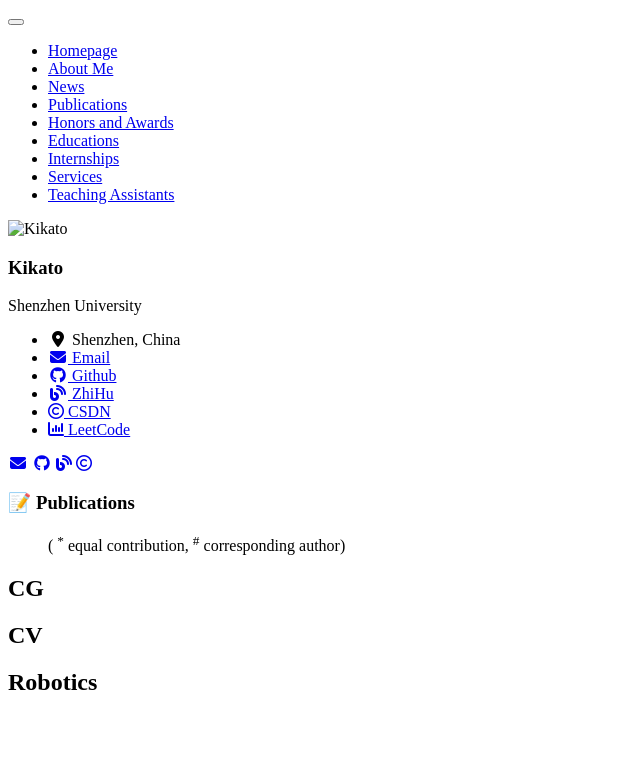
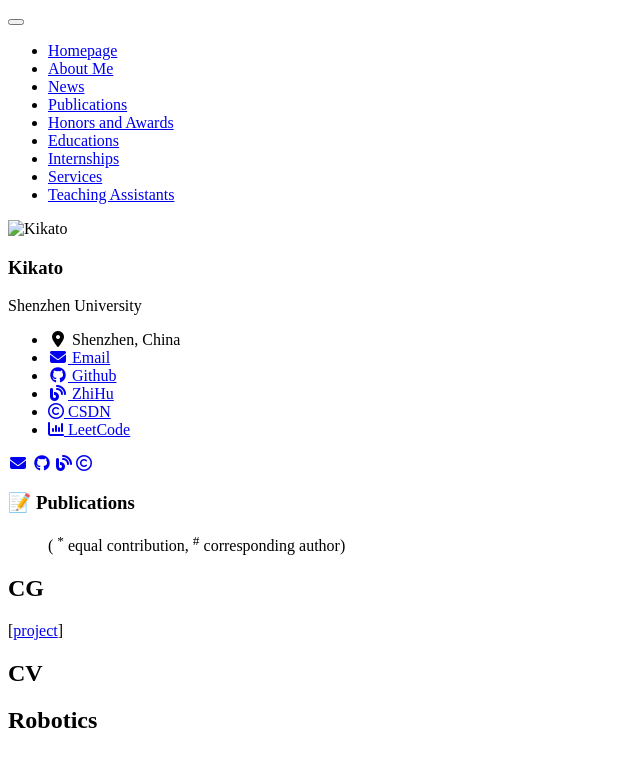
Before and after one commit to kikato2022/kikato2022.github.io, a Jekyll site: the page built from _pages/includes/pub.md, in a window 1280 px wide. Shown: the top 767 px of the page, without its empty margins (0-640 px from the left). Built offline with Jekyll 4.4.1, drawn with Linux system fonts in a browser that asks for light colours; nearby versions of some CDN libraries; our own code applies the rules of GitHub Pages for plain Markdown files.

Commit message:
Update pub.md

```diff
--- a/_pages/includes/pub.md
+++ b/_pages/includes/pub.md
@@ -5,7 +5,7 @@
 
 ## CG
 
-
+[<a href="https://kikato.github.io/projects/vividex.html" target="_blank" rel="noopener">project</a>]
 
 ## CV
 
```
